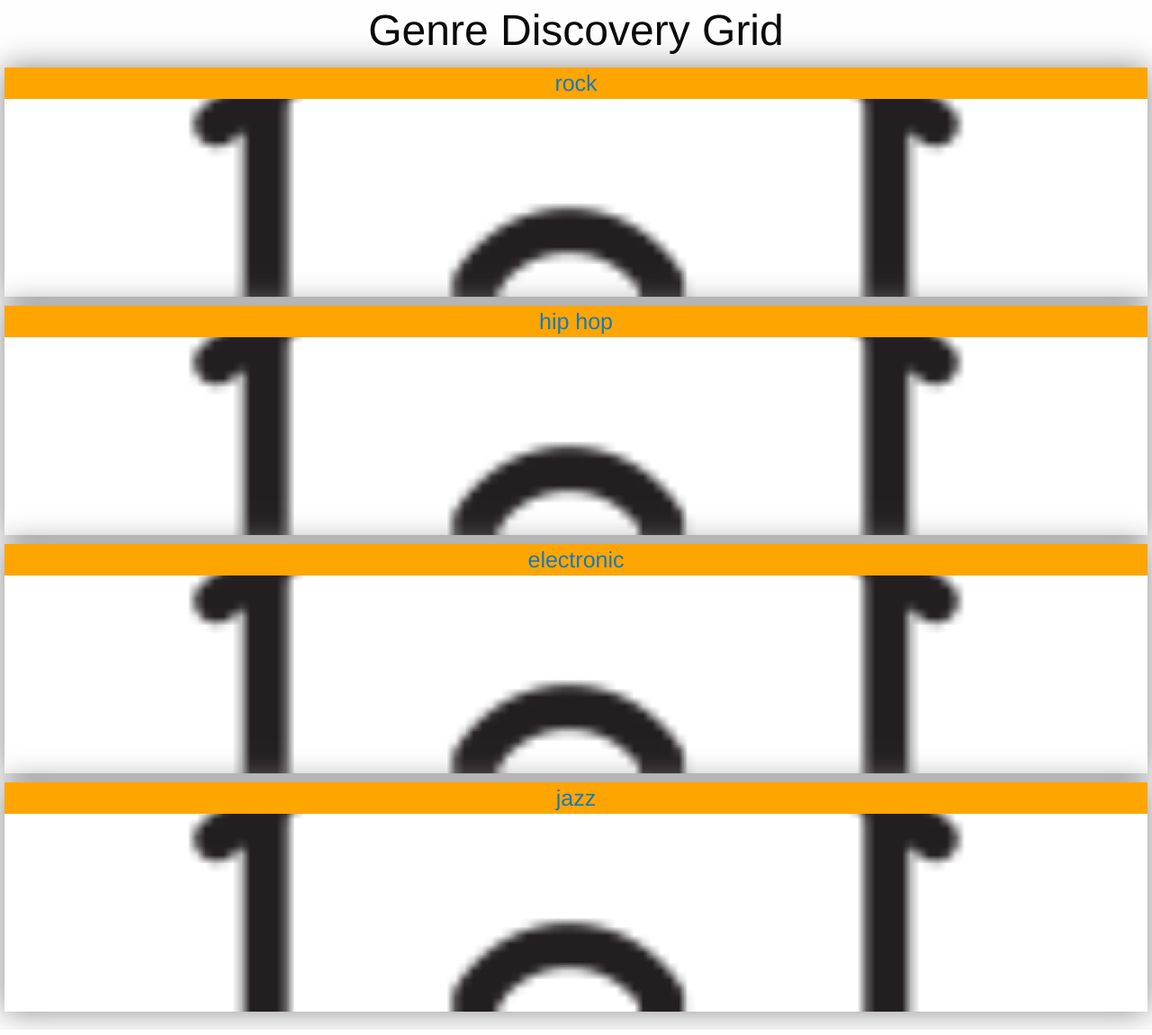
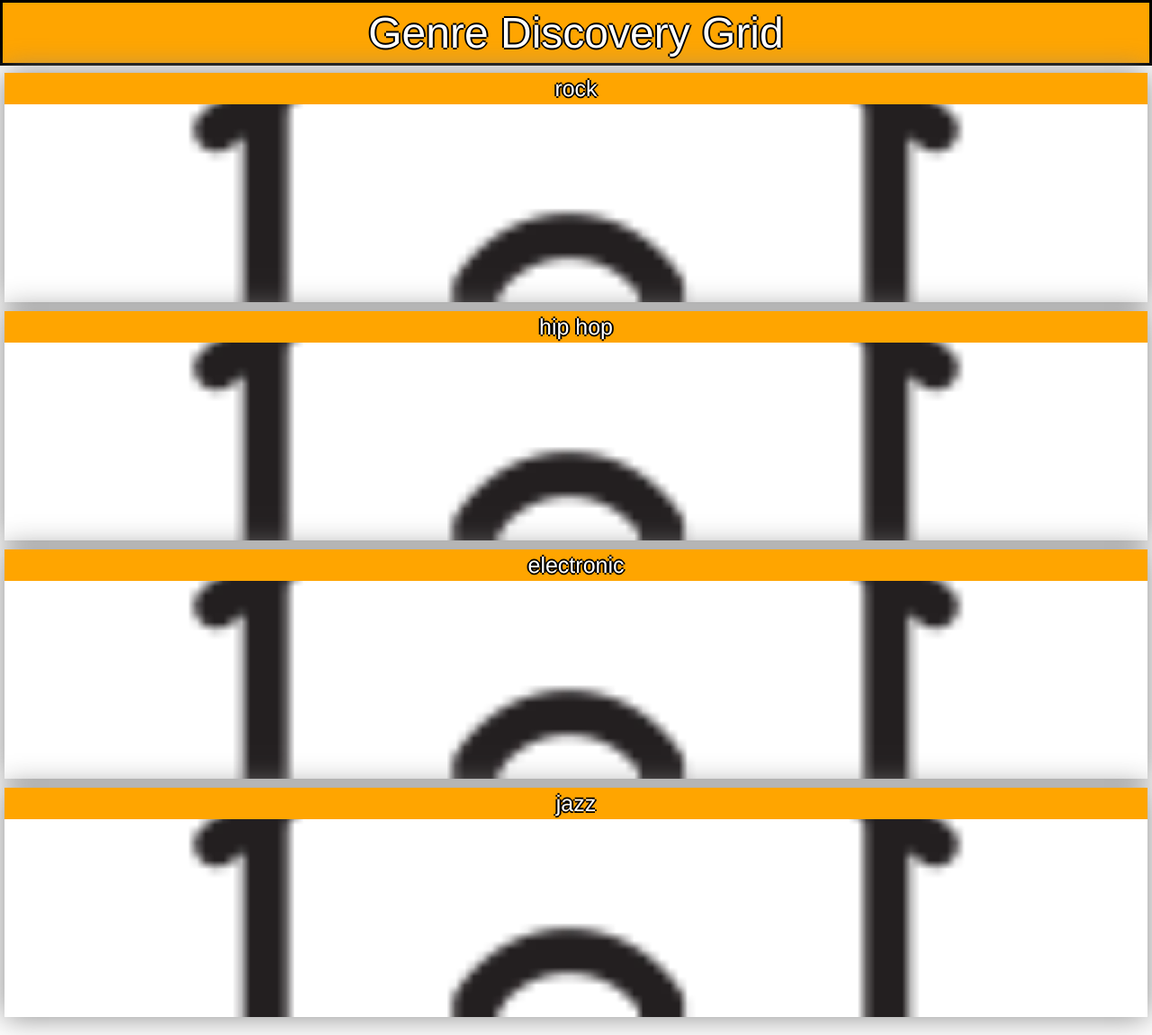
Before and after one commit to womcauliff/Genre-Discovery-Grid, a PHP site: page / in a window 1280 px wide. Shown: the whole page at 90% size. Run offline with PHP 8.4, Linux system fonts and the light colour scheme; some libraries are stand-ins or nearby versions.

Commit message:
styling the text on the page

```diff
--- a/assets/css/style.css
+++ b/assets/css/style.css
@@ -38,6 +38,8 @@
 .genre-heading{
 	margin: 0;
 	background:  orange;
+	text-shadow: -2px 0 black, 0 2px black, 2px 0 black, 0 -2px black;
+	color: white;
 
 }
 .genre-image{
@@ -48,3 +50,10 @@
 	box-shadow: 0 0 2em  #888888;
 
 }
+
+#genre-head{
+	border: solid black;
+	color: white;
+	background-color: orange;
+	text-shadow: -2px 0 black, 0 2px black, 2px 0 black, 0 -2px black;
+}
--- a/index.html
+++ b/index.html
@@ -13,7 +13,7 @@
 <body>
 	<div class="row" id="appname">
 		<div class="column medium-12">
-			<h1>Genre Discovery Grid</h1>
+			<h1 id= "genre-head">Genre Discovery Grid</h1>
 		</div>
 	</div>
 
```
